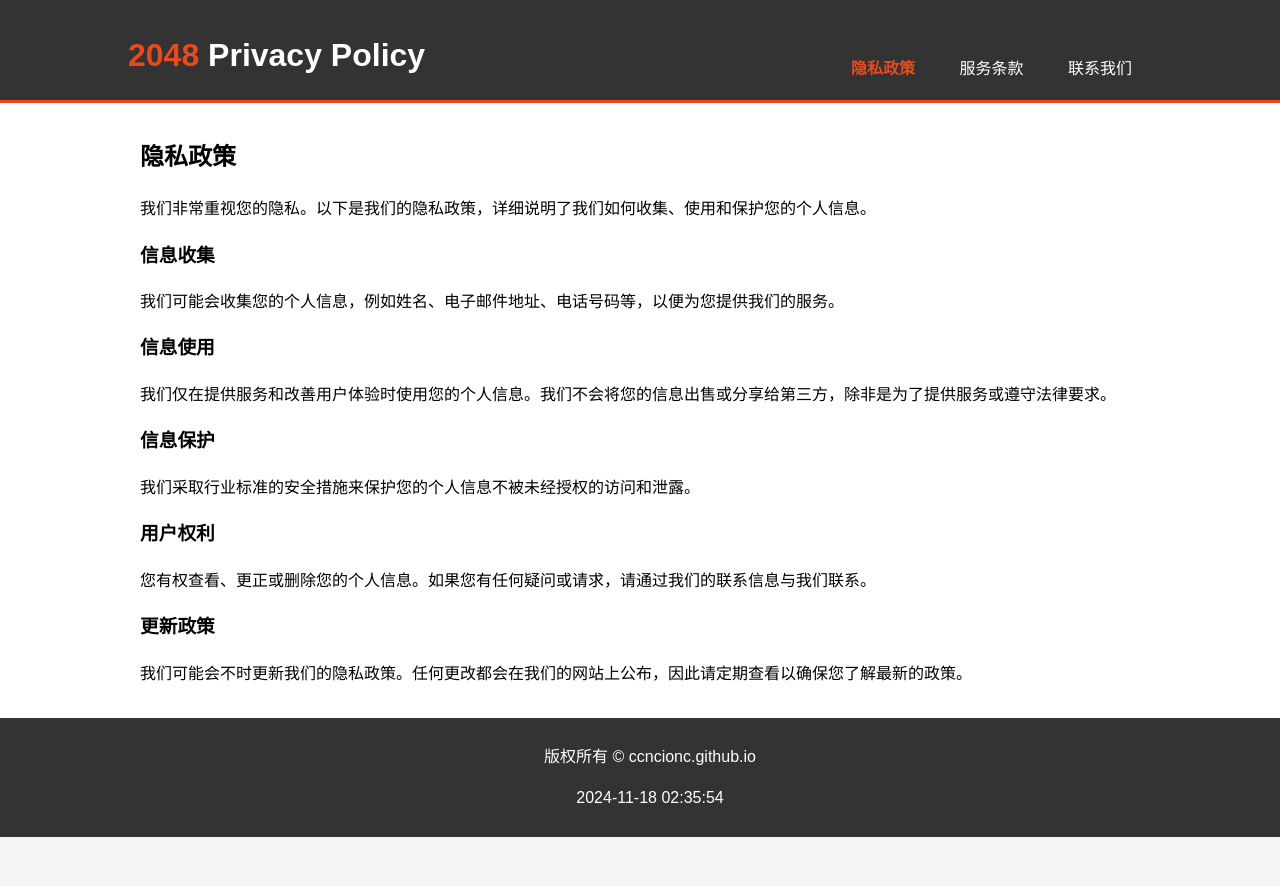
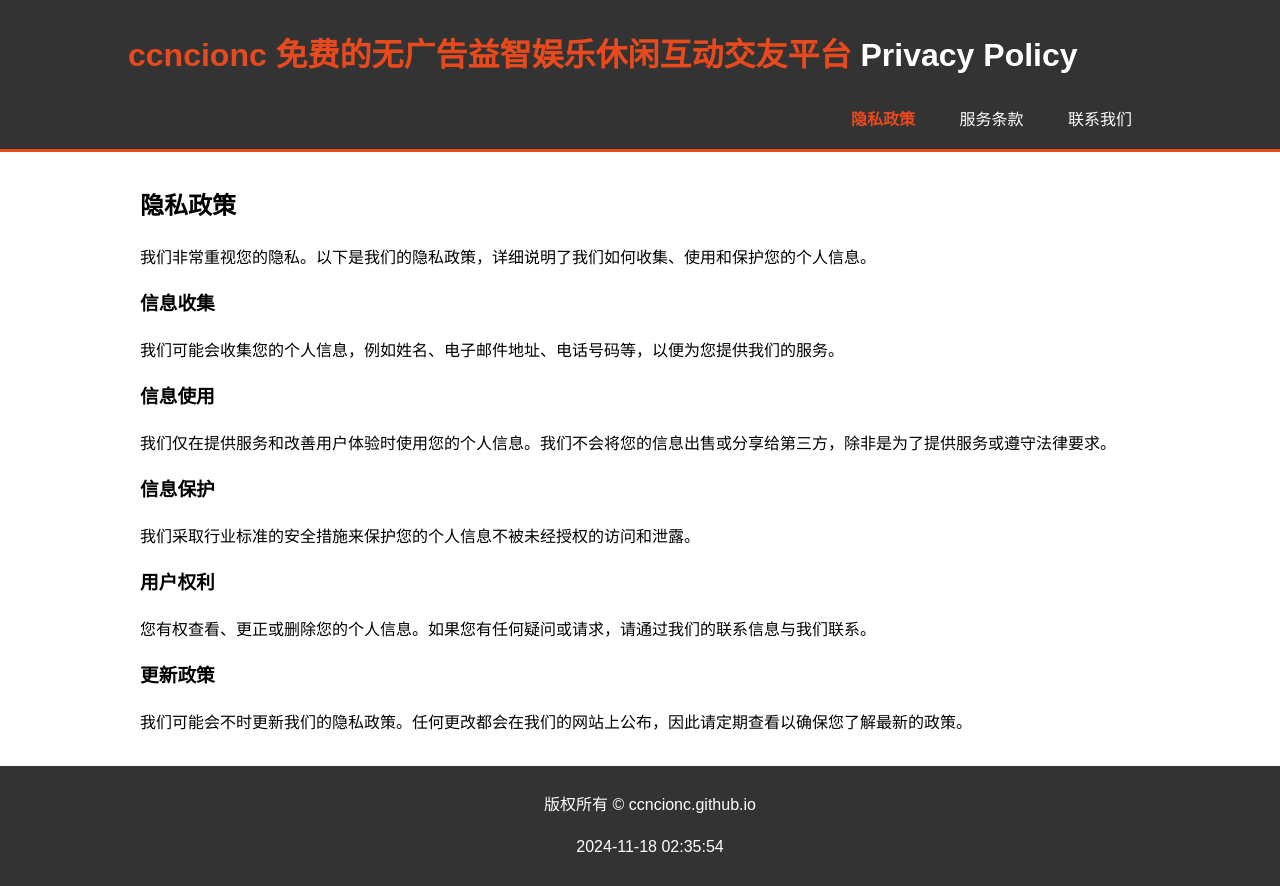
Before and after one commit to ccncionc/ccncionc.github.io, a plain HTML site: page index.html in a window 1280 px wide. Before the commit the page ends 837 px from the top, so only its background shows below. Drawn offline with Linux system fonts and the light colour scheme.

Commit message:
remove 2048
remove 2048 descriptions

```diff
--- a/index.html
+++ b/index.html
@@ -74,7 +74,7 @@
     <header>
         <div class="container">
             <div id="branding">
-                <h1><span class="highlight">2048</span> Privacy Policy</h1>
+                <h1><span class="highlight">ccncionc 免费的无广告益智娱乐休闲互动交友平台 </span> Privacy Policy</h1>
             </div>
             <nav>
                 <ul>
```
